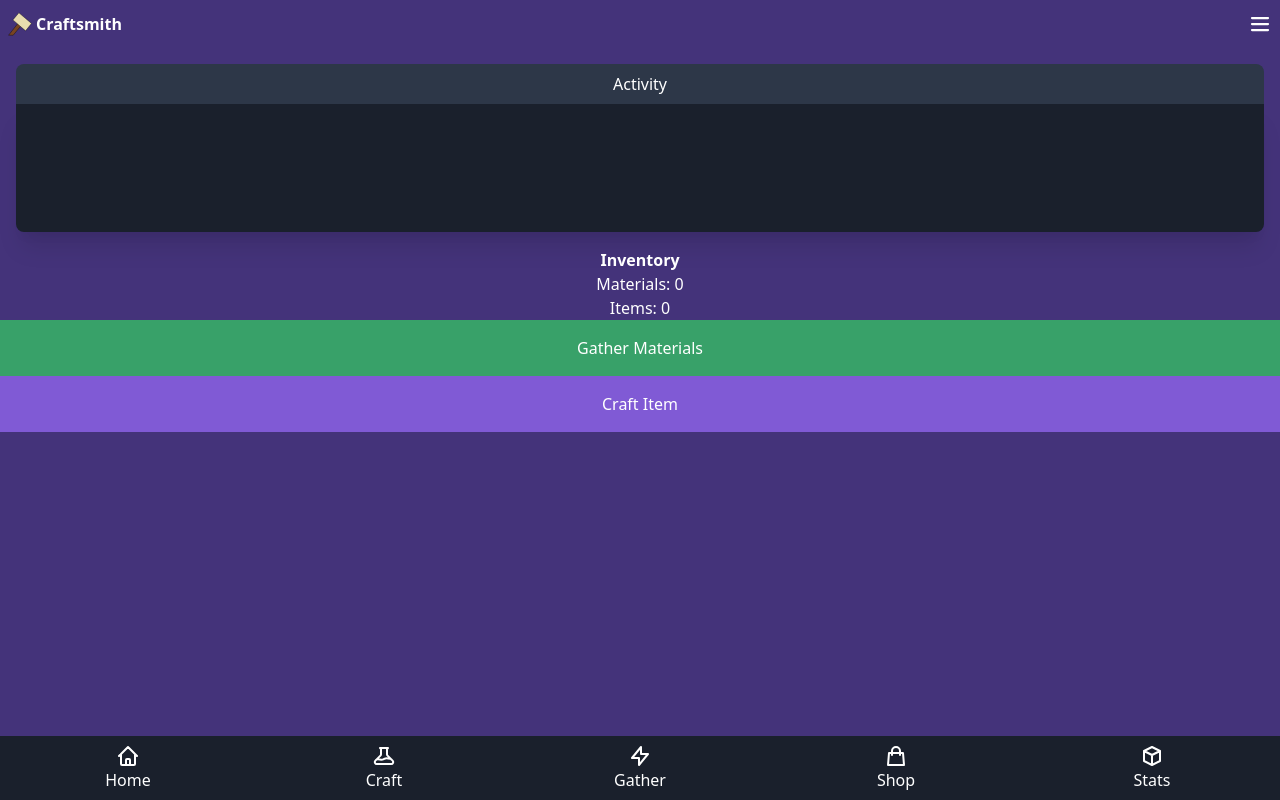
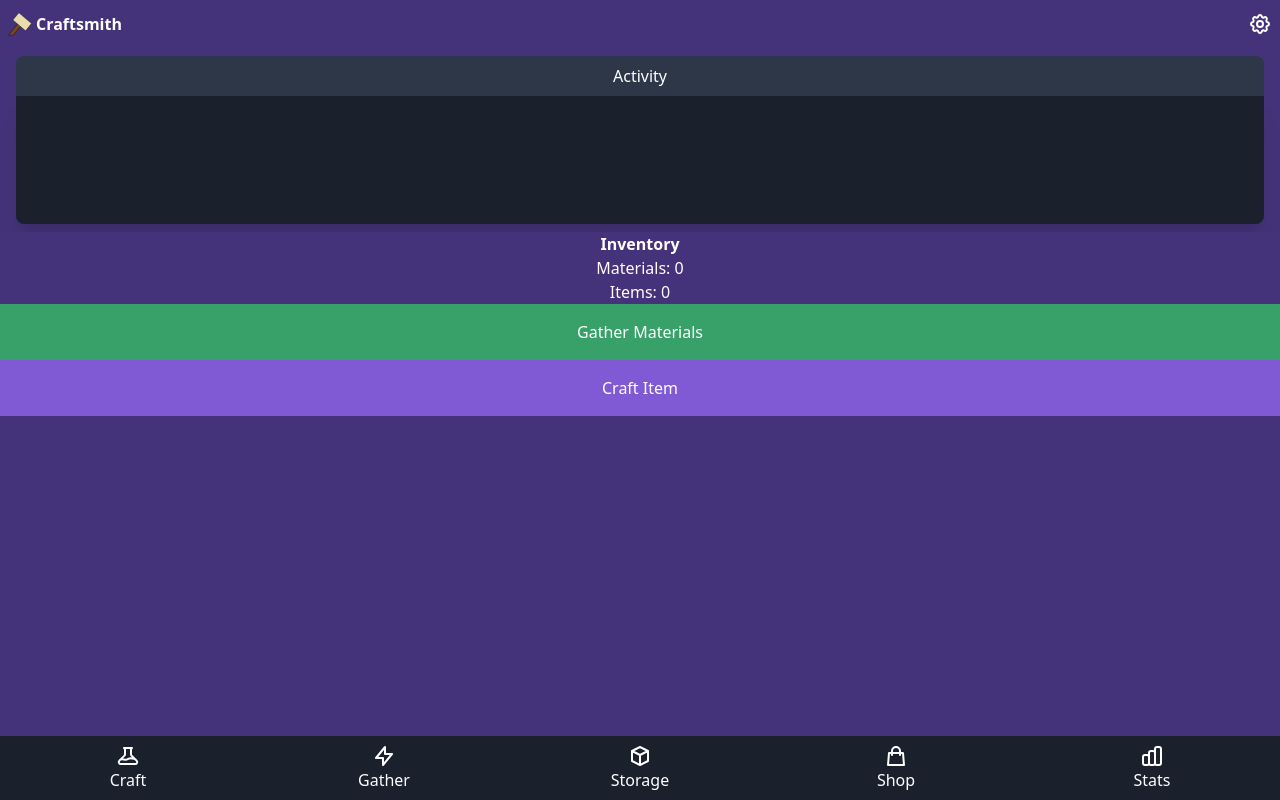
Before and after one commit to iamthismarvin/craftsmith, a Vue app: page / in a window 1280 px wide. Built offline with nearby package versions, Linux system fonts and the light colour scheme.

Commit message:
REFACTOR: Clean Home.

```diff
--- a/src/components/Menu.vue
+++ b/src/components/Menu.vue
@@ -1,21 +1,21 @@
 <template>
   <div class="flex justify-around bg-gray-900 h-16 w-screen text-white">
-    <MenuItem
-      name="Home"
-      route="Home"
-      icon="M3 12l2-2m0 0l7-7 7 7M5 10v10a1 1 0 001 1h3m10-11l2 2m-2-2v10a1 1 0 01-1 1h-3m-6 0a1 1 0 001-1v-4a1 1 0 011-1h2a1 1 0 011 1v4a1 1 0 001 1m-6 0h6"
-    />
     <MenuItem
       name="Craft"
       route="Craft"
       icon="M19.428 15.428a2 2 0 00-1.022-.547l-2.387-.477a6 6 0 00-3.86.517l-.318.158a6 6 0 01-3.86.517L6.05 15.21a2 2 0 00-1.806.547M8 4h8l-1 1v5.172a2 2 0 00.586 1.414l5 5c1.26 1.26.367 3.414-1.415 3.414H4.828c-1.782 0-2.674-2.154-1.414-3.414l5-5A2 2 0 009 10.172V5L8 4z"
     />
     <MenuItem name="Gather" route="Gather" icon="M13 10V3L4 14h7v7l9-11h-7z" />
+    <MenuItem
+      name="Storage"
+      route="Storage"
+      icon="M20 7l-8-4-8 4m16 0l-8 4m8-4v10l-8 4m0-10L4 7m8 4v10M4 7v10l8 4"
+    />
     <MenuItem name="Shop" route="Shop" icon="M16 11V7a4 4 0 00-8 0v4M5 9h14l1 12H4L5 9z" />
     <MenuItem
       name="Stats"
       route="Stats"
-      icon="M20 7l-8-4-8 4m16 0l-8 4m8-4v10l-8 4m0-10L4 7m8 4v10M4 7v10l8 4"
+      icon="M9 19v-6a2 2 0 00-2-2H5a2 2 0 00-2 2v6a2 2 0 002 2h2a2 2 0 002-2zm0 0V9a2 2 0 012-2h2a2 2 0 012 2v10m-6 0a2 2 0 002 2h2a2 2 0 002-2m0 0V5a2 2 0 012-2h2a2 2 0 012 2v14a2 2 0 01-2 2h-2a2 2 0 01-2-2z"
     />
   </div>
 </template>
--- a/src/components/Navigation.vue
+++ b/src/components/Navigation.vue
@@ -15,8 +15,14 @@
       <path
         stroke-linecap="round"
         stroke-linejoin="round"
-        stroke-width="2.25"
-        d="M4 6h16M4 12h16M4 18h16"
+        stroke-width="2"
+        d="M10.325 4.317c.426-1.756 2.924-1.756 3.35 0a1.724 1.724 0 002.573 1.066c1.543-.94 3.31.826 2.37 2.37a1.724 1.724 0 001.065 2.572c1.756.426 1.756 2.924 0 3.35a1.724 1.724 0 00-1.066 2.573c.94 1.543-.826 3.31-2.37 2.37a1.724 1.724 0 00-2.572 1.065c-.426 1.756-2.924 1.756-3.35 0a1.724 1.724 0 00-2.573-1.066c-1.543.94-3.31-.826-2.37-2.37a1.724 1.724 0 00-1.065-2.572c-1.756-.426-1.756-2.924 0-3.35a1.724 1.724 0 001.066-2.573c-.94-1.543.826-3.31 2.37-2.37.996.608 2.296.07 2.572-1.065z"
+      ></path>
+      <path
+        stroke-linecap="round"
+        stroke-linejoin="round"
+        stroke-width="2"
+        d="M15 12a3 3 0 11-6 0 3 3 0 016 0z"
       ></path>
     </svg>
   </div>
--- a/src/layouts/Default.vue
+++ b/src/layouts/Default.vue
@@ -1,7 +1,7 @@
 <template>
   <div class="min-h-screen bg-purple-900">
     <header class="absolute top-0 w-full">
-      <Navigation @handle-menu="null" class="" />
+      <Navigation @handle-menu="$router.push('/')" class="" />
       <Activity class="px-4 my-2" :entries="log" />
     </header>
     <main class="overflow-auto text-white w-full absolute">
--- a/src/router/index.js
+++ b/src/router/index.js
@@ -6,6 +6,7 @@ const routes = [
     path: '/',
     name: 'Home',
     component: () => import('@/views/Home.vue'),
+    meta: { layout: Default },
   },
   {
     path: '/craft',
@@ -17,6 +18,12 @@ const routes = [
     path: '/gather',
     name: 'Gather',
     component: () => import('@/views/Gather.vue'),
+    meta: { layout: Default },
+  },
+  {
+    path: '/storage',
+    name: 'Storage',
+    component: () => import('@/views/Storage.vue'),
     meta: { layout: Default },
   },
   {
--- a/src/views/Home.vue
+++ b/src/views/Home.vue
@@ -1,7 +1,5 @@
 <template>
   <div class="home bg-purple-900 text-white min-h-screen">
-    <Navigation @handle-menu="craftItem" class="p-2" :user="{ name: 'Marvin', avatar: '' }" />
-    <Console class="p-4" :entries="log" />
     <div class="flex flex-col just justify-center items-center">
       <h1 class="font-bold">Inventory</h1>
       <p>Materials: {{ inventory.materials }}</p>
@@ -13,13 +11,10 @@
     <button class="button bg-purple-600 hover:bg-purple-700" @click="craftItem">
       Craft Item
     </button>
-    <Menu class="absolute w-full bottom-0" />
   </div>
 </template>
 
 <script>
-import { defineAsyncComponent } from 'vue';
-
 export default {
   name: 'Home',
   data: () => ({
@@ -29,11 +24,6 @@ export default {
       materials: 0,
     },
   }),
-  components: {
-    Console: defineAsyncComponent(() => import('@/components/Activity.vue')),
-    Menu: defineAsyncComponent(() => import('@/components/Menu.vue')),
-    Navigation: defineAsyncComponent(() => import('@/components/Navigation.vue')),
-  },
   methods: {
     gatherMaterials() {
       const materials = Math.floor(Math.random() * 25);
--- /dev/null
+++ b/src/views/Storage.vue
@@ -0,0 +1,11 @@
+<template>
+  <div>
+    This is the Storage view.
+  </div>
+</template>
+
+<script>
+export default {
+  name: 'Storage',
+};
+</script>
```
